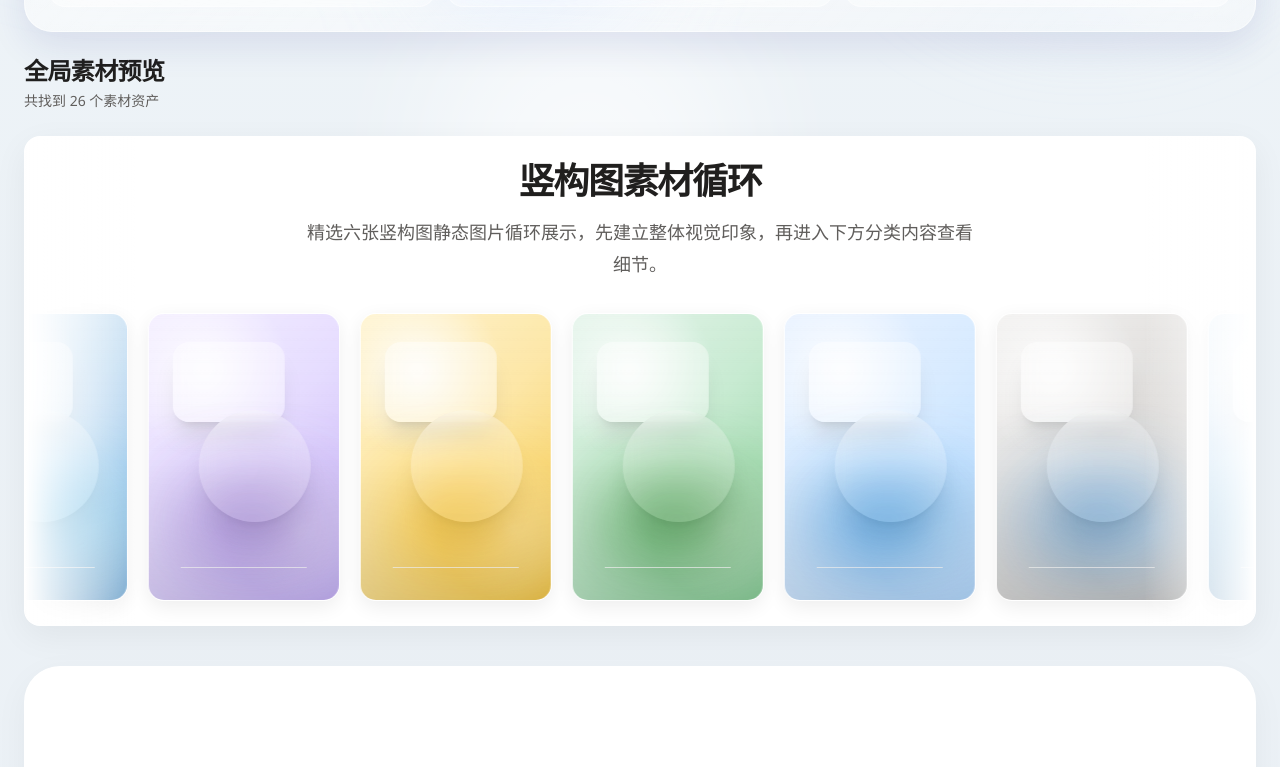
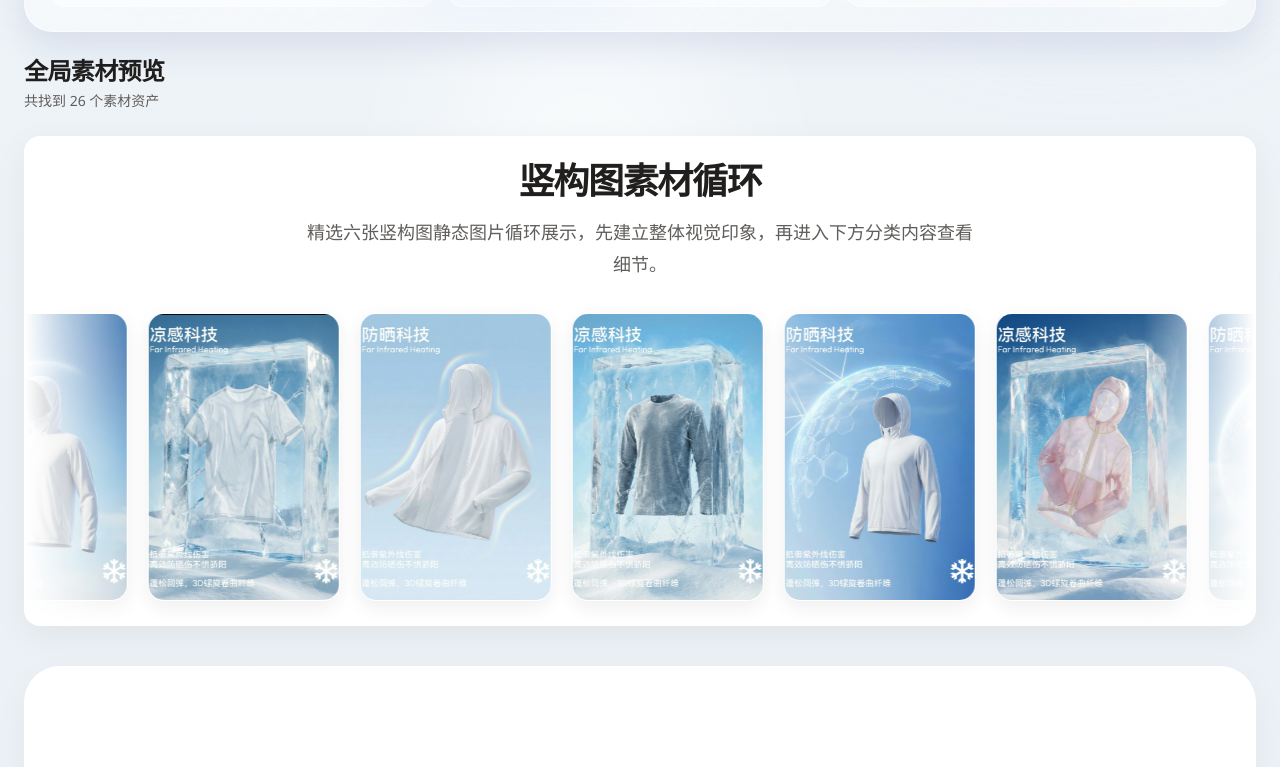
Before and after one commit to Feeeling-Black/aigc-asset-library, a React (Vite) app: page / in a window 1280 px wide. Shown: the part 486-1253 px from the top of the page. Built offline with nearby package versions, Linux system fonts and the light colour scheme; the HTML template or start-up script is replaced by a standard one.

Commit message:
Update App.jsx

```diff
--- a/src/App.jsx
+++ b/src/App.jsx
@@ -512,8 +512,20 @@ function MotionGridView({ assets, onToggleFavorite, hoveredAssetId, selectedAsse
 }
 
 function AssetMarquee({ assets }) {
-  const stillAssets = assets.filter((item) => item.mediaType === "image");
-  const sourceAssets = (stillAssets.length > 0 ? stillAssets : assets).slice(0, 6);
+  const sourceAssets = Array.from({ length: 6 }, (_, index) => ({
+    id: `marquee-${index + 1}`,
+    title: `竖构图素材 ${String(index + 1).padStart(2, "0")}`,
+    mediaType: "image",
+    mediaUrl: `/aigc-assets/marquee/marquee-${String(index + 1).padStart(2, "0")}.webp`,
+    model: "Marquee",
+    category: "全局预览",
+    scene: "竖构图素材循环",
+    hasPrompt: false,
+    prompt: "",
+    tags: ["竖构图", "循环展示"],
+    gradient: "linear-gradient(135deg, #eaf3ff 0%, #d7ebff 48%, #b9dcff 100%)",
+    accent: "#0078d4",
+  }));
   const marqueeAssets = [...sourceAssets, ...sourceAssets, ...sourceAssets, ...sourceAssets];
 
   return (
```
